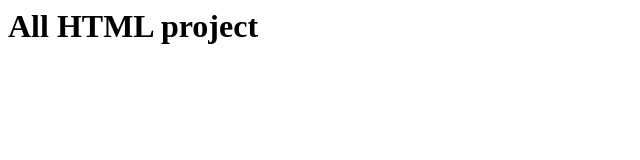
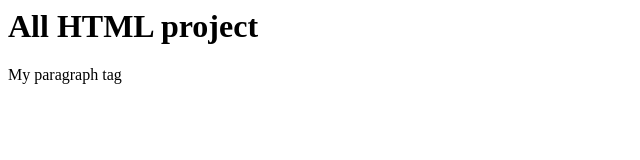
Before and after one commit to manandua/all-html, a plain HTML site: page index.html in a window 1280 px wide. Shown: the whole page, without its empty margins (0-640 px from the left). Drawn offline with Linux system fonts and the light colour scheme.

Commit message:
Update index.html

```diff
--- a/index.html
+++ b/index.html
@@ -5,6 +5,7 @@
 
     <body>
         <h1>All HTML project</h1>
+        <p>My paragraph tag</p>
     </body>
 
 </html>
```
